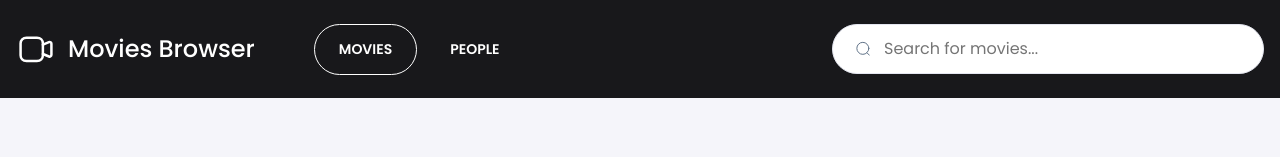
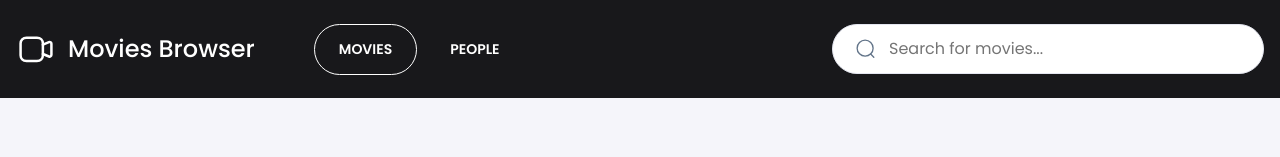
Before and after one commit to lkkolosowski/movies-browser, a React (Create React App) app: page /#/movies in a window 1280 px wide. Shown: the top 157 px of the page. Built offline with nearby package versions, Linux system fonts and the light colour scheme.

Commit message:
resized loupe icon

```diff
--- a/src/common/Header/styled.js
+++ b/src/common/Header/styled.js
@@ -62,11 +62,11 @@ export const Input = styled.input`
   font-weight: 400;
   font-size: 16px;
   line-height: 1.5;
-  padding: 12px 23px 12px 51px;
+  padding: 12px 24px 12px 56px;
   width: 100%;
 
   @media (max-width: ${({ theme }) => theme.breakpoint.large}) {
-    padding: 12px 23px 12px 31px;
+    padding: 12px 18px 12px 32px;
     font-size: 13px;
   }
 `;
@@ -94,10 +94,12 @@ export const Loupe = styled(LoupeIcon)`
   left: 24px;
   top: 50%;
   transform: translateY(-50%);
-  height: 100%;
   pointer-events: none;
+  width: auto;
+  height: 20px;
 
   @media (max-width: ${({ theme }) => theme.breakpoint.large}) {
     left: 12px;
+    height: 14px;
   }
 `;
```
